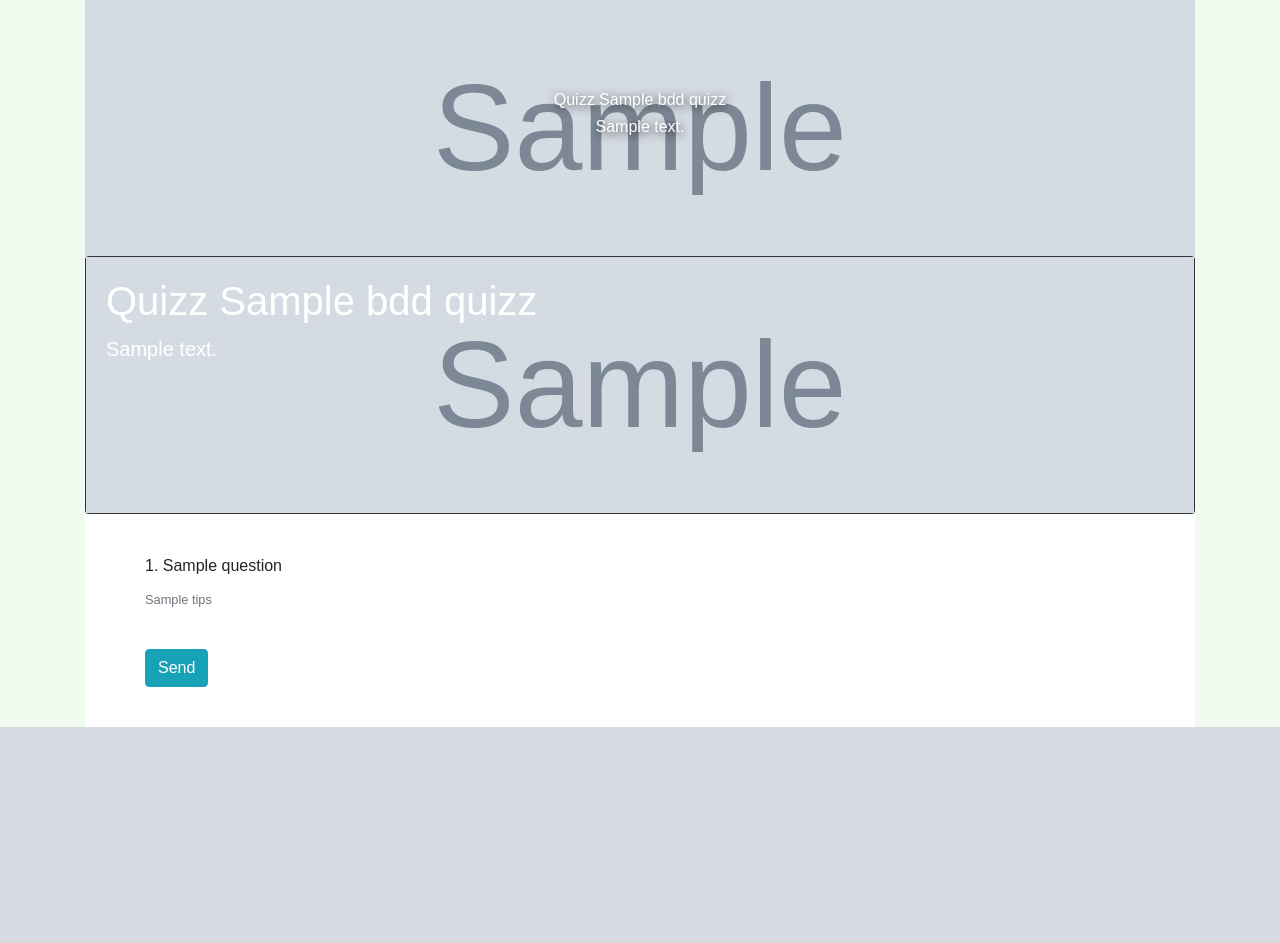
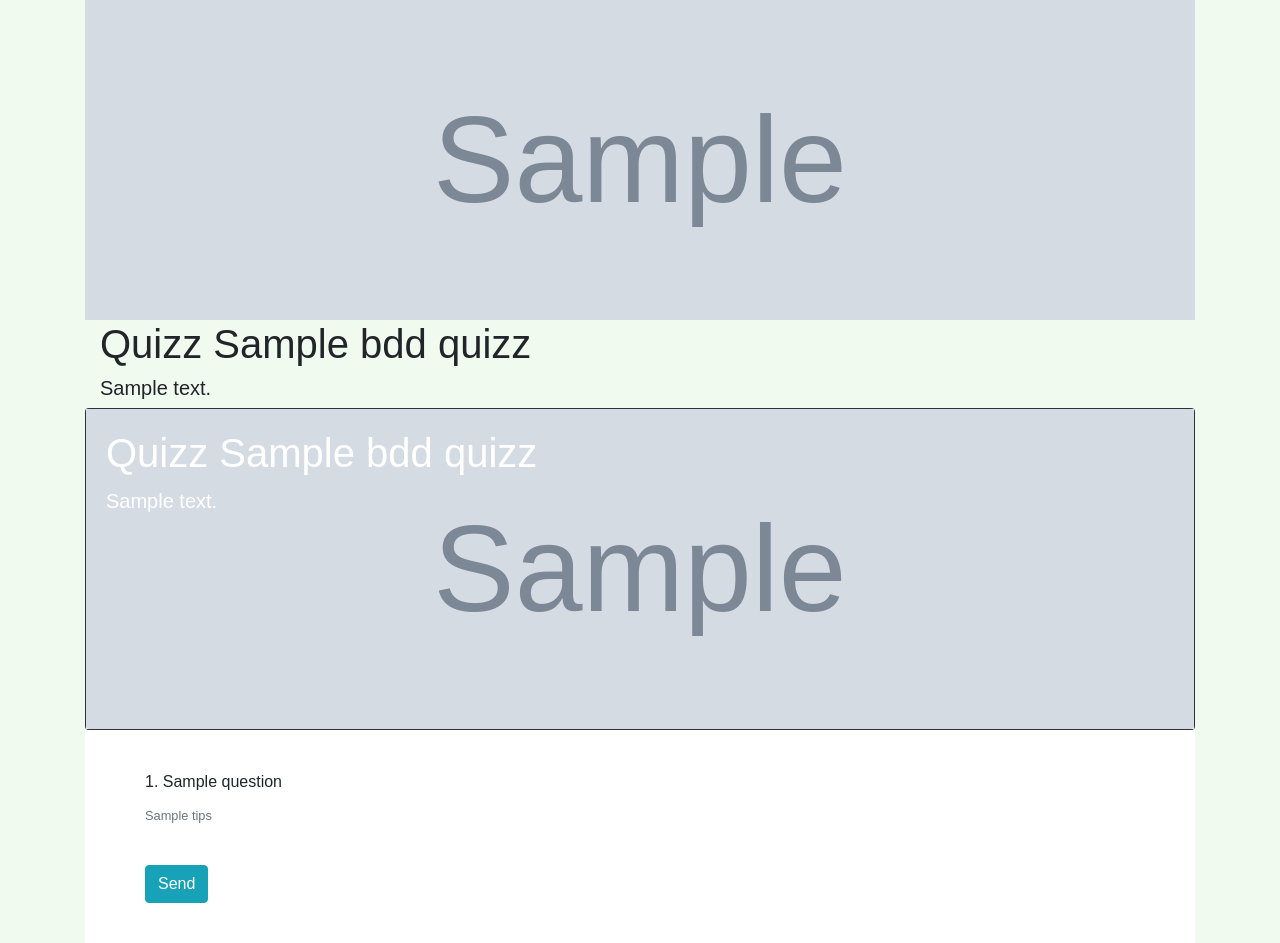
Before and after one commit to ETN-Tech/ISEN_web-dev, a PHP site: the page made by php/views/quizz-questions.php in a window 1280 px wide. Shown: the part 144-1087 px from the top of the page. Before the commit the page ends 871 px from the top, so only its background shows below. Run offline with PHP 8.4, Linux system fonts and the light colour scheme; the template is opened without the code that fills it: most values are stand-ins (such as "Sample title", 1, 10 or a date in 2020); grey boxes marked "Sample" are stand-in pictures.

Commit message:
Updated quizz css

```diff
--- a/app/css/main.css
+++ b/app/css/main.css
@@ -31,30 +31,13 @@ header {
     padding: 40px 60px;
 }
 
-.quizz-header-img {
-    position: relative;
-    color: #fff;
-    text-shadow: 1px 2px 10px rgba(0,0,0,0.8);
+.quizz-header-overlay{
+    margin: 5rem 0;
 }
-.quizz-header-texte{
-    position: absolute;
-    top: 0;
-    width: calc(100% - 30px);
-    text-align: center;
-    margin: 7vw 0;
-}
-
-.quizz-header-titre{
-    font-size: inherit;
-}
-.quizz-header-desc {
-    font-size: inherit;
-}
-
 .quizz-full-img {
     object-fit: cover;
     width: 100%;
-    height: 20vw;
+    height: 20rem;
     min-height: 10rem;
 }
 
```
Also changed, not shown: php/models/accounts.php (deleted, +0 -21 lines), php/quizz-questions.php (added).
